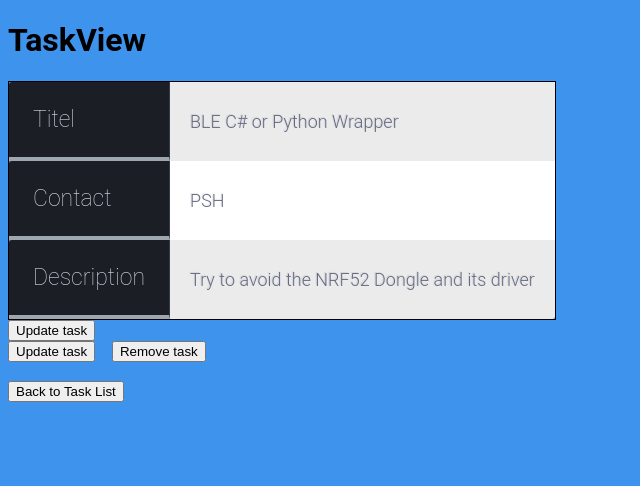
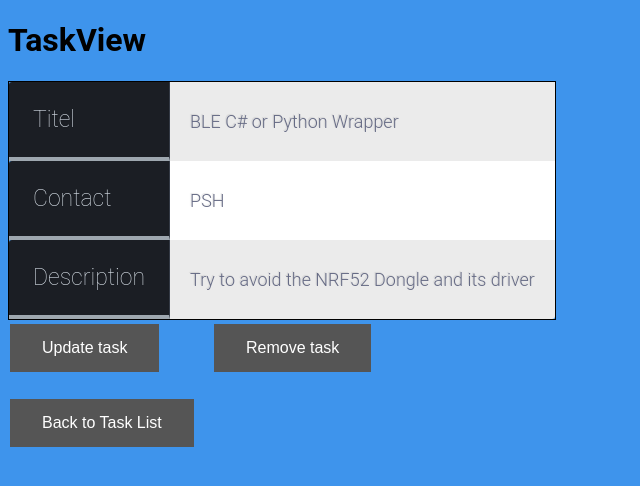
Before and after one commit to PatrickSchmelzer/Flask, a Flask app: page /taskView/1 in a window 1280 px wide. Shown: the top 486 px of the page, without its empty margins (0-640 px from the left). Run offline with Flask 2, Linux system fonts and the light colour scheme.

Commit message:
Minor improvements

```diff
--- a/static/style.css
+++ b/static/style.css
@@ -161,3 +161,20 @@ td.text-center {
 td.text-right {
   text-align: right;
 }
+
+.button {
+    background-color: #555555;
+    border: none;
+    color: white;
+    padding: 15px 32px;
+    text-align: center;
+    text-decoration: none;
+    display: inline-block;
+    font-size: 16px;
+    margin: 4px 2px;
+    cursor: pointer;
+}
+
+td a {
+    display: block;
+}
--- a/templates/home.html
+++ b/templates/home.html
@@ -16,7 +16,7 @@
         </tr>
         {% endfor %}
         <tr>
-            <td style="font-size:0.8em;" click="location.href={{ url_for('addTask') }}"><a href={{ url_for('addTask') }}>Add new task</a></td> </td>
+            <td><a href={{ url_for('addTask') }} class="button">AddTask</a></td>
         </tr>
     </table>
 </div>
--- a/templates/task.html
+++ b/templates/task.html
@@ -21,21 +21,16 @@
 </table>
 
 <div class="container">
-    <div class="button">
-        <form action="{{ url_for('updateTask', index=index) }}" style="width:100px; display:inline-block;">
-            <input type="submit" value="Update task" />
-        </form>
-    </div>
-    <form action="{{ url_for('updateTask', index=index) }}" style="width:100px; display:inline-block;">
-        <input type="submit" value="Update task" />
+    <form action="{{ url_for('updateTask', index=index) }}" style="width:200px; display:inline-block;">
+        <input type="submit" value="Update task" class="button"/>
     </form>
 
-    <form action="{{ url_for('removeTask', index=index) }}" style="width:100px; display:inline-block;">
-        <input type="submit" value="Remove task" />
+    <form action="{{ url_for('removeTask', index=index) }}" style="width:200px; display:inline-block;">
+        <input type="submit" value="Remove task" class="button" />
     </form> <br /> <br />
 
-    <form action="{{ url_for('home') }} " style="width:100px; display:inline-block;">
-        <input type="submit" value="Back to Task List" />
+    <form action="{{ url_for('home') }} " style="width:200px; display:inline-block;">
+        <input type="submit" value="Back to Task List" class="button"/>
     </form>
 </div>
     {% endblock %}
```
